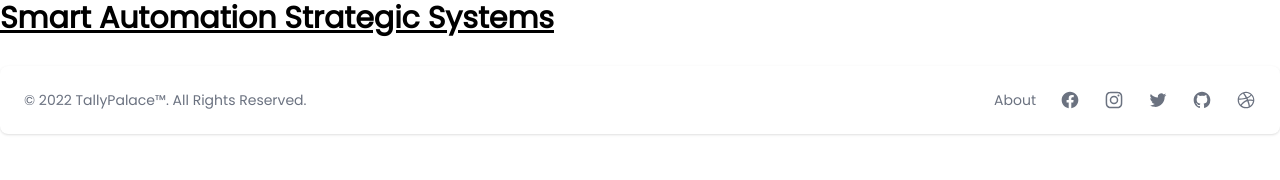
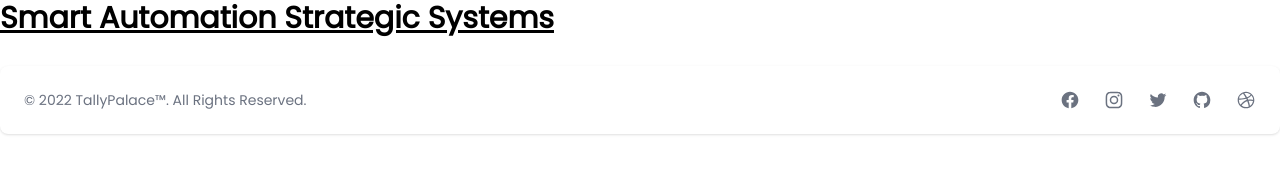
Before and after one commit to samwel-chege/tly-palace-sassy, a React (Create React App) app: page / in a window 1280 px wide. Shown: the top 180 px of the page. Built offline with nearby package versions, Linux system fonts and the light colour scheme.

Commit message:
make changes in the footer

```diff
--- a/src/components/Footer.js
+++ b/src/components/Footer.js
@@ -8,9 +8,7 @@ const Footer = () => {
               <span class="text-sm text-gray-500 sm:text-center dark:text-gray-400">© 2022 <a href="#" class="hover:underline">TallyPalace™</a>. All Rights Reserved.
               </span>
               <ul class="flex flex-wrap items-center mt-3 text-sm text-gray-500 dark:text-gray-400 sm:mt-0">
-                  <li>
-                      <a href="#" class="mr-4 hover:underline md:mr-6 ">About</a>
-                  </li>
+
 
                   <div class="flex mt-4 space-x-6 sm:justify-center sm:mt-0">
                       <a href="#" class="text-gray-500 hover:text-gray-900 dark:hover:text-white">
```
